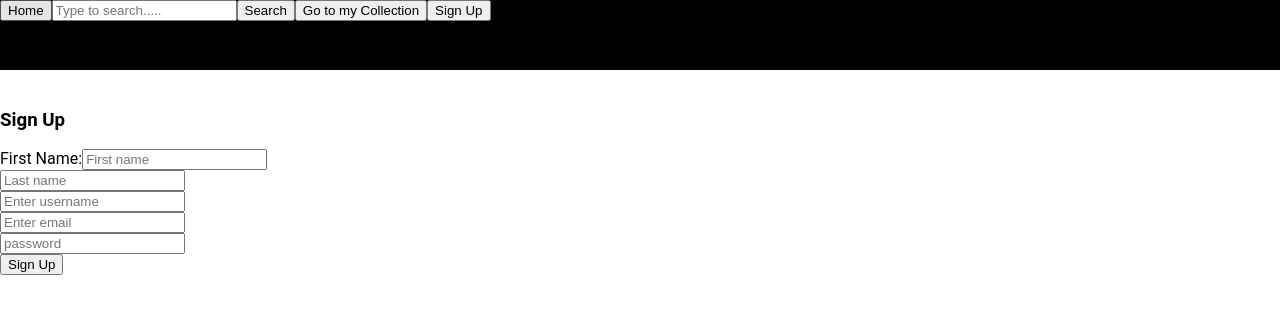
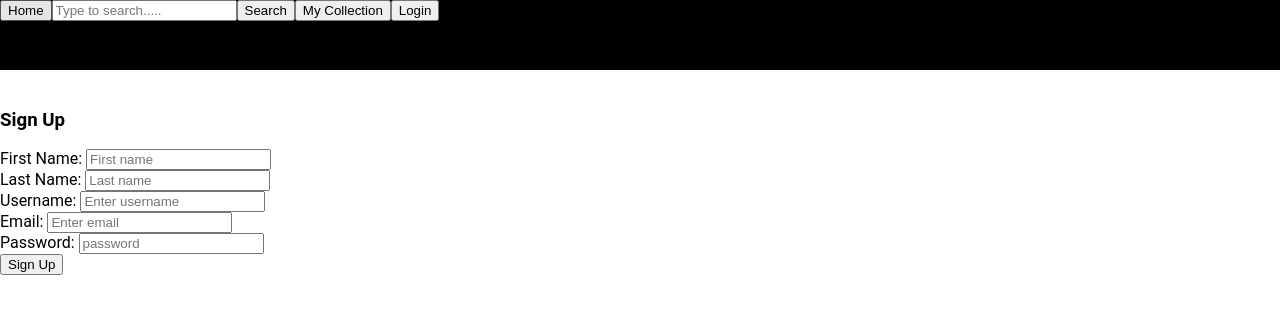
Before and after one commit to Mikikahana/phase-3-project-1, a React (Create React App) app in the folder frontend/: page /signup in a window 1280 px wide. Shown: the top 314 px of the page. Built offline with nearby package versions, Linux system fonts and the light colour scheme; no server answers; a web font is replaced by a local one.

Commit message:
switch login to navbar

```diff
--- a/frontend/src/components/Header.js
+++ b/frontend/src/components/Header.js
@@ -8,9 +8,11 @@ export default function Header({search, setSearch, activeUser}) {
     <div className="Header">
       <Link to='/'><button>Home</button></Link>
       <Search search={search}  setSearch={setSearch}/>
-      <Link to='/collections'><button>Go to my Collection</button></Link>
+      <Link to='/collections'><button>My Collection</button></Link>
+      {/* { activeUser ? <Link to='/profile'><button className='profileBtn'>My Profile</button></Link> :
+      <Link to='/signup'><button className="signupBtn">Sign Up</button></Link>} */}
       { activeUser ? <Link to='/profile'><button className='profileBtn'>My Profile</button></Link> :
-      <Link to='/signup'><button className="signupBtn">Sign Up</button></Link>}
+      <Link to='/login'><button>Login</button></Link>}
     </div>
   )
 }
--- a/frontend/src/components/Login.js
+++ b/frontend/src/components/Login.js
@@ -1,6 +1,5 @@
 import { useState, useEffect } from "react"
 import SignUp from "./SignUp"
-import Header from "./Header"
 import { useNavigate } from "react-router-dom"
 
 function Login(){
@@ -26,9 +25,9 @@ function Login(){
         e.preventDefault()
         const account = readers.find((reader) => reader.username === username)
             if (account && account.password === password) {
-                setauthenticated(true)
+                setAuth(true)
                 localStorage.setItem("authenticated", true)
-                navigate("/Header")
+                navigate("/")
             }
         }
 
@@ -38,16 +37,23 @@ return (
         <form name="log-in" onSubmit={handleLoginSubmit}>
         <div className="form-group">
         <label>Username:</label>
-            <input name="Username" onChange={(e) => setUsername(e.target.value)} placeholder="Username" />
+            <input
+            name="Username"
+            onChange={(e) => setUsername(e.target.value)}
+            placeholder="Username" />
         </div>
         <div className="form-group">
           <label>Password:</label>
-          <input name="Password" onChange={(e) => setPassword(e.target.value)} type="password" placeholder="Password" />
+          <input
+          name="Password" onChange={(e) => setPassword(e.target.value)}
+          type="password"
+          placeholder="Password" />
         </div>
-        <button type="submit">Submit</button>
-        <h4> or </h4>,
+
+        <button type="submit">Login</button>
+        <h4> or create an account! </h4>
         <button onClick={handleClickLoginForm} className="button">
-          Create an account
+          Sign Up
         </button>
         {showLoginForm ? <SignUp readers={readers} setReaders={setReaders} /> : null}
       </form>
--- a/frontend/src/components/SignUp.js
+++ b/frontend/src/components/SignUp.js
@@ -31,7 +31,7 @@ function SignUp({ handleLogin }) {
             <h3>Sign Up</h3>
             <form name="sign-up" onSubmit={handleSignUpSubmit}>
                 <div className="form-group">
-                    <label>First Name:</label>
+                    <label>First Name: </label>
                     <input
                         value={readerInfo.first_name}
                         onChange={handleReaderInfoChange}
@@ -44,6 +44,7 @@ function SignUp({ handleLogin }) {
                     />
                 </div>
                 <div className="form-group">
+                    <label>Last Name: </label>
                     <input
                         value={readerInfo.last_name}
                         onChange={handleReaderInfoChange}
@@ -56,6 +57,7 @@ function SignUp({ handleLogin }) {
                     />
                 </div>
                 <div className="form-group">
+                    <label>Username: </label>
                     <input
                         value={readerInfo.username}
                         onChange={handleReaderInfoChange}
@@ -68,6 +70,7 @@ function SignUp({ handleLogin }) {
                     />
                 </div>
                 <div className="form-group">
+                    <label>Email: </label>
                     <input
                         value={readerInfo.email}
                         onChange={(e) => setReaderInfo(e.target.value)}
@@ -80,6 +83,7 @@ function SignUp({ handleLogin }) {
                     />
                 </div>
                 <div className="form-group">
+                    <label>Password: </label>
                     <input
                         value={readerInfo.password}
                         onChange={(e) => setReaderInfo(e.target.value)}
```
Also changed, not shown: 1 other file (tests, documents, lock files or other folders).
